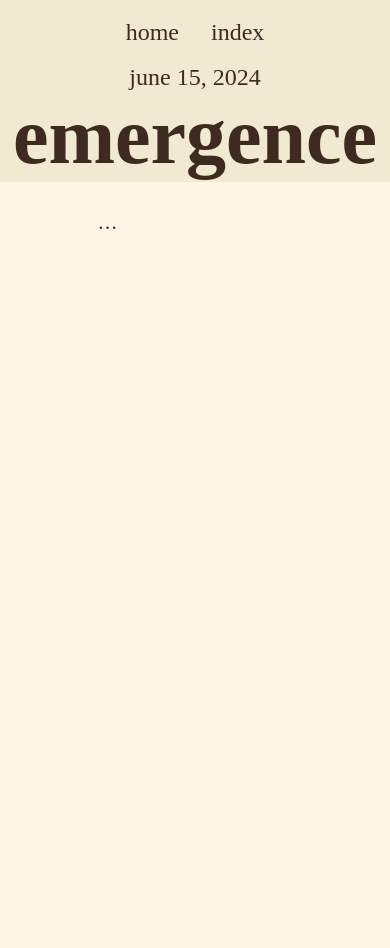
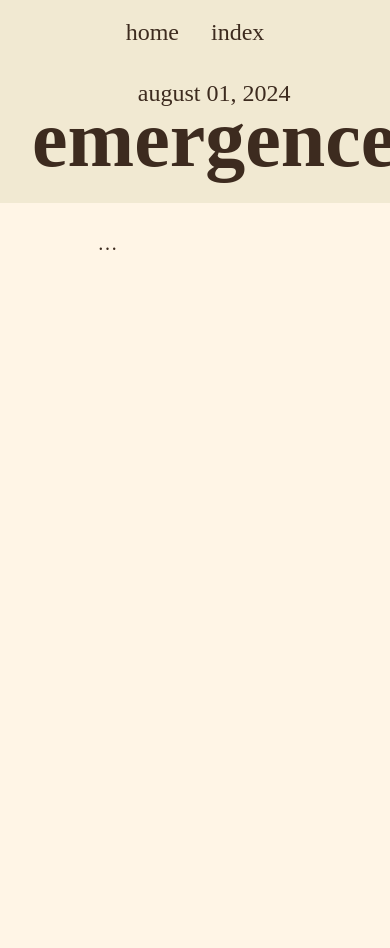
Before and after one commit to keatonelvins/keatonelvins.github.io, a Jekyll site: the page built from _posts/2024-08-01-emergence.md, in a window 390 px wide. Built offline with Jekyll 4.4.1, drawn with Linux system fonts in a browser that asks for light colours; some web fonts are replaced.

Commit message:
updated no image title styling:

```diff
--- a/_layouts/post.html
+++ b/_layouts/post.html
@@ -5,7 +5,7 @@ layout: default
 <script id="MathJax-script" async src="https://cdn.jsdelivr.net/npm/mathjax@3/es5/tex-mml-chtml.js"></script>
 
 <article class="post">
-  <div class="post-header">
+  <div class="post-header {% if page.image %}image{% else %}no-image{% endif %}">
     {% if page.image %}
       <div class="post-thumbnail">
         <img src="{{ site.baseurl }}/assets/thumbnails/{{ page.image_name }}.jpg" alt="{{ page.title }}">
--- a/_sass/_article.scss
+++ b/_sass/_article.scss
@@ -28,10 +28,6 @@ article.post {
     }
 
     .post-description {
-      text-align: left;
-      align-self: flex-end;
-      width: 75%;
-
       h1 {
         font-size: 5rem;
         font-family: $headerFont;
@@ -43,11 +39,41 @@ article.post {
         font-family: $bodyFont;
         margin: 0;
       }
+    }
 
+    &.image {
       @media (max-width: 1200px) {
+        margin-top: 3rem;
+      }
+
+      .post-description {
+        text-align: left;
+        align-self: flex-end;
+        width: 75%;
+
+        @media (max-width: 1200px) {
+          width: 100%;
+          text-align: center;
+          margin: 2rem;
+
+          h1 {
+            line-height: 4rem;
+          }
+        }
+      }
+    }
+
+    &.no-image {
+      margin-top: 3rem;
+
+      .post-description {
         width: 100%;
         text-align: center;
-        margin-top: 1rem;
+        margin: 2rem;
+
+        h1 {
+          line-height: 4rem;
+        }
       }
     }
   }
```
Also changed, not shown: _posts/2024-08-01-emergence.md (renamed from _posts/2024-06-15-emergence.md).
